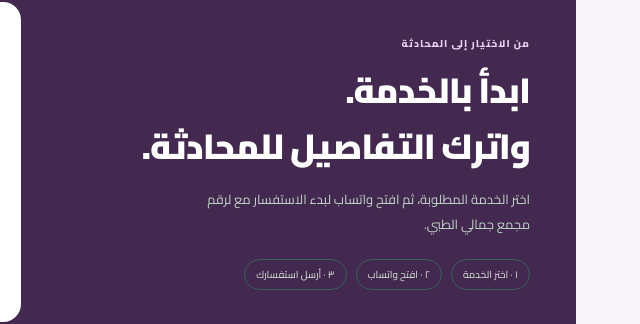
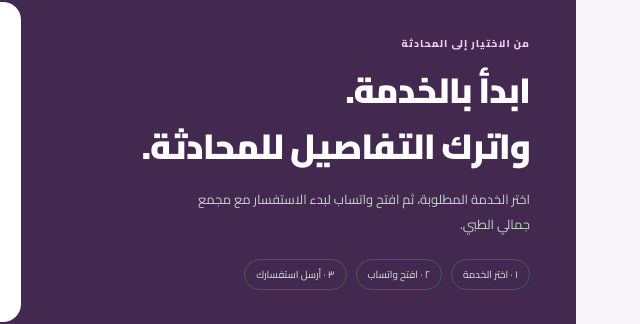
Before and after one commit to menu-sa-demo/menu-sa-demo.github.io, a plain HTML site: page jamaly-hail.html in a window 1280 px wide. Shown: the part 1533-1857 px from the top of the page, 636-1276 px from the left. Drawn offline with Linux system fonts and the light colour scheme.

Commit message:
Revise service inquiry description in HTML
Updated the description text for service inquiry.

```diff
--- a/jamaly-hail.html
+++ b/jamaly-hail.html
@@ -232,7 +232,7 @@ footer p{font-size:9px}
 <div>
 <p class="kicker">من الاختيار إلى المحادثة</p>
 <h2>ابدأ بالخدمة.<br>واترك التفاصيل للمحادثة.</h2>
-<p class="description">اختر الخدمة المطلوبة، ثم افتح واتساب لبدء الاستفسار مع لرقم مجمع جمالي الطبي.</p>
+<p class="description">اختر الخدمة المطلوبة، ثم افتح واتساب لبدء الاستفسار مع مجمع جمالي الطبي.</p>
 <div class="steps">
 <span>١ · اختر الخدمة</span>
 <span>٢ · افتح واتساب</span>
```
